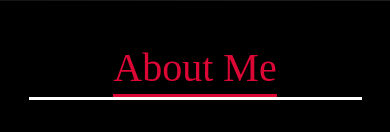
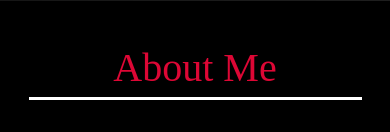
Before and after one commit to ismartNishant/PORTFOLIO, a PHP site: page /index.html in a window 390 px wide. Shown: the part 843-975 px from the top of the page. Run offline with PHP 8.4, Linux system fonts and the light colour scheme; some web fonts are replaced.

```diff
--- a/index.html
+++ b/index.html
@@ -87,14 +87,14 @@
     </div>
 
   </section>
-  <section class="qualification" id="qualification">
+  <!-- <section class="qualification" id="qualification">
     <div class="title reveal">
       <h2 class="section-title"><span>Qualification</span></h2>
     </div>
     <div>
 
     </div>
-  </section>
+  </section> -->
 
   <section class="skills" id="skills">
     <div class="title reveal">
--- a/style.css
+++ b/style.css
@@ -208,8 +208,6 @@ body {
 .title h2 span {
   text-align: center;
   font-family: "Aladin";
-  padding-bottom: .35rem;
-  border-bottom: 3px solid var(--maincolor);
 }
 /*
 ===================
@@ -909,10 +907,10 @@ section #services {
     font-size: 5rem;
     border-bottom: 3px solid var(--text-color);
   }
-  .title h2 span {
+  /* .title h2 span {
     padding-bottom: 6px;
     border-bottom: 3px solid var(--maincolor);
-  }
+  } */
   .about .content {
     margin-top: 1rem;
     flex-direction: column;
@@ -973,10 +971,10 @@ section #services {
   .title h2 {
     font-size: 4rem;
   }
-  .title h2 span {
+  /* .title h2 span {
     padding-bottom: 4px;
     border-bottom: 3px solid var(--maincolor);
-  }
+  } */
   .main .content {
     max-width: 650px;
     padding: 1rem;
@@ -1073,9 +1071,9 @@ section #services {
   .title h2 {
     font-size: 3rem;
   }
-  .title h2 span {
+  /* .title h2 span {
     padding-bottom: 5px;
-  }
+  } */
   .main .content h2 span {
     font-size: 5rem;
   }
@@ -1140,10 +1138,10 @@ section #services {
   .about .content {
     margin-top: 0rem;
   }
-  .title h2 span {
+  /* .title h2 span {
     padding-bottom: 4px;
     border-bottom: 3px solid var(--maincolor);
-  }
+  } */
   section {
     padding: 36px 10px !important;
   }
```
